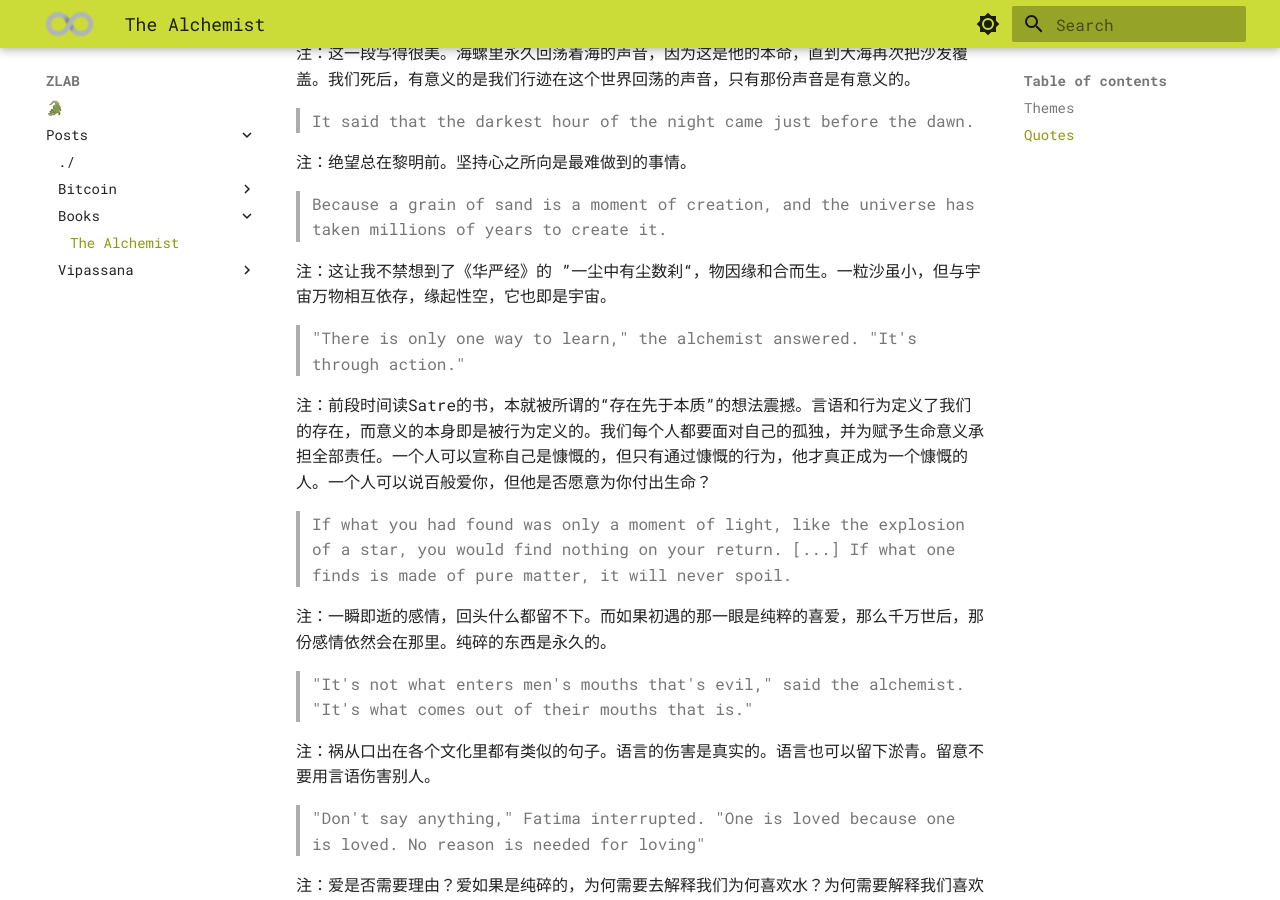
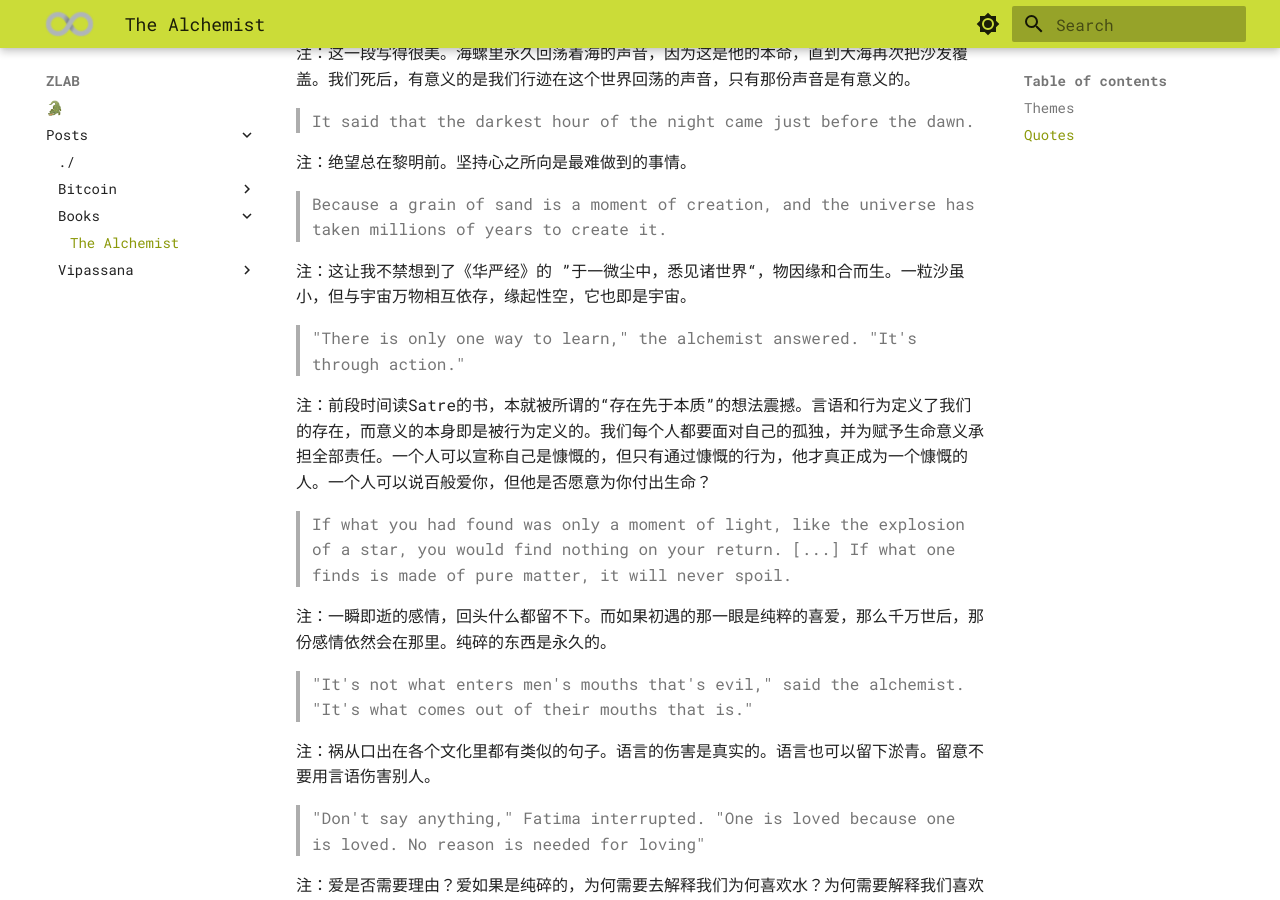
Before and after one commit to btc-z/btc-z.github.io, an MkDocs documentation site: the page built from docs/posts/books/alchemist.md, in a window 1280 px wide and 900 px high, scrolled down 726 px. Built offline with MkDocs 1.6.1 and Material for MkDocs 9.7.7, drawn with Linux system fonts in a browser that asks for light colours.

Commit message:
Update alchemist.md

```diff
--- a/docs/posts/books/alchemist.md
+++ b/docs/posts/books/alchemist.md
@@ -26,7 +26,7 @@
 
 > Because a grain of sand is a moment of creation, and the universe has taken millions of years to create it.
 
-注：这让我不禁想到了《华严经》的 ”一尘中有尘数刹“，物因缘和合而生。一粒沙虽小，但与宇宙万物相互依存，缘起性空，它也即是宇宙。
+注：这让我不禁想到了《华严经》的 ”于一微尘中，悉见诸世界“，物因缘和合而生。一粒沙虽小，但与宇宙万物相互依存，缘起性空，它也即是宇宙。
 
 > "There is only one way to learn," the alchemist answered. "It's through action."
 
```
